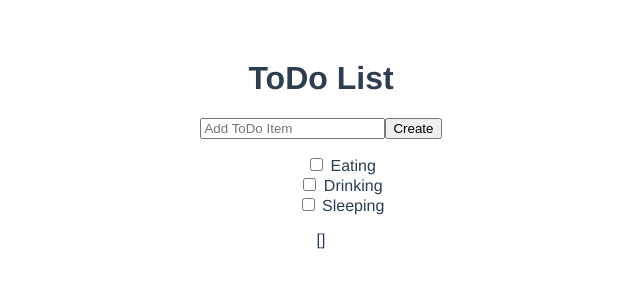
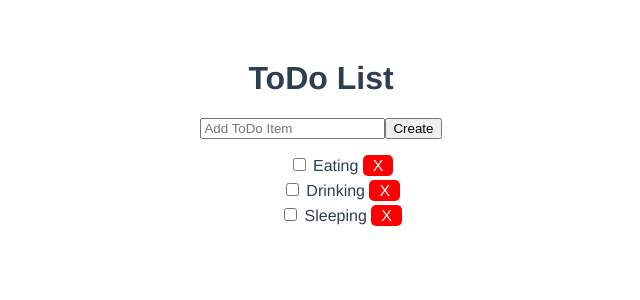
Before and after one commit to nsc-nis/5BHIT_Uebung_05-ToDoList, a Vue app: page / in a window 1280 px wide. Shown: the top 300 px of the page, without its empty margins (319-959 px from the left). Built offline with nearby package versions, Linux system fonts and the light colour scheme.

Commit message:
Implemented CSS Styling and deletion of items

```diff
--- a/src/components/Container.vue
+++ b/src/components/Container.vue
@@ -1,7 +1,7 @@
 <template>
   <div class="container">
     <Create :create="createItem" />
-    <ToDoList :toDoList="data" />
+    <ToDoList :toDoList="data" :deleteItem="deleteItem"/>
   </div>
 </template>
 
@@ -26,6 +26,7 @@ export default {
 
     function deleteItem(id) {
       console.log("Delete " + id);
+      data.value.splice(id, 1)
     }
     return { data, createItem, deleteItem };
   }
--- a/src/components/ToDoList.vue
+++ b/src/components/ToDoList.vue
@@ -8,24 +8,29 @@
         v-model="checkedItems"
       />
       {{ item.name }}
+
+      <span class="delete" @click="deleteItem(index)">X</span>
     </li>
   </ul>
-  {{ checkedItems }}
 </template>
 
 <script>
-import { ref } from "vue";
+import { ref } from 'vue';
 export default {
   props: {
+    deleteItem: {
+      type: Function,
+      required: true,
+    },
     toDoList: {
       type: Array,
-      require: true
-    }
+      require: true,
+    },
   },
   setup() {
     const checkedItems = ref([]);
     return { checkedItems };
-  }
+  },
 };
 </script>
 
@@ -33,4 +38,26 @@ export default {
 ul {
   list-style: none;
 }
+
+ul li {
+  margin: 5px;
+  cursor: pointer;
+}
+
+ul li :hover {
+  opacity: 0.4;
+}
+
+.delete {
+  background-color: red;
+  color: white;
+  padding-top: 2px;
+  padding-bottom: 2px;
+  /*padding: 10 0 10px;*/
+  padding-left: 10px;
+  padding-right: 10px;
+  line-height: 1;
+  border-radius: 5px;
+  cursor: pointer;
+}
 </style>
```
